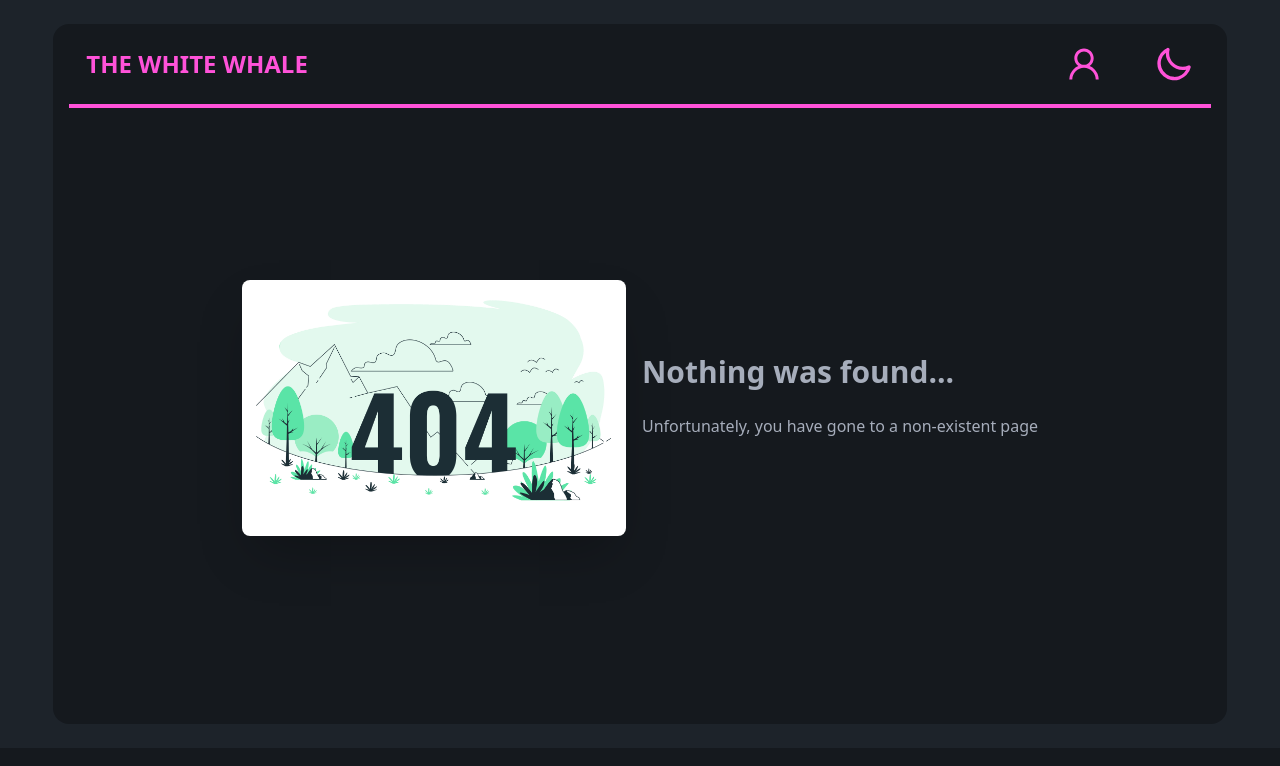
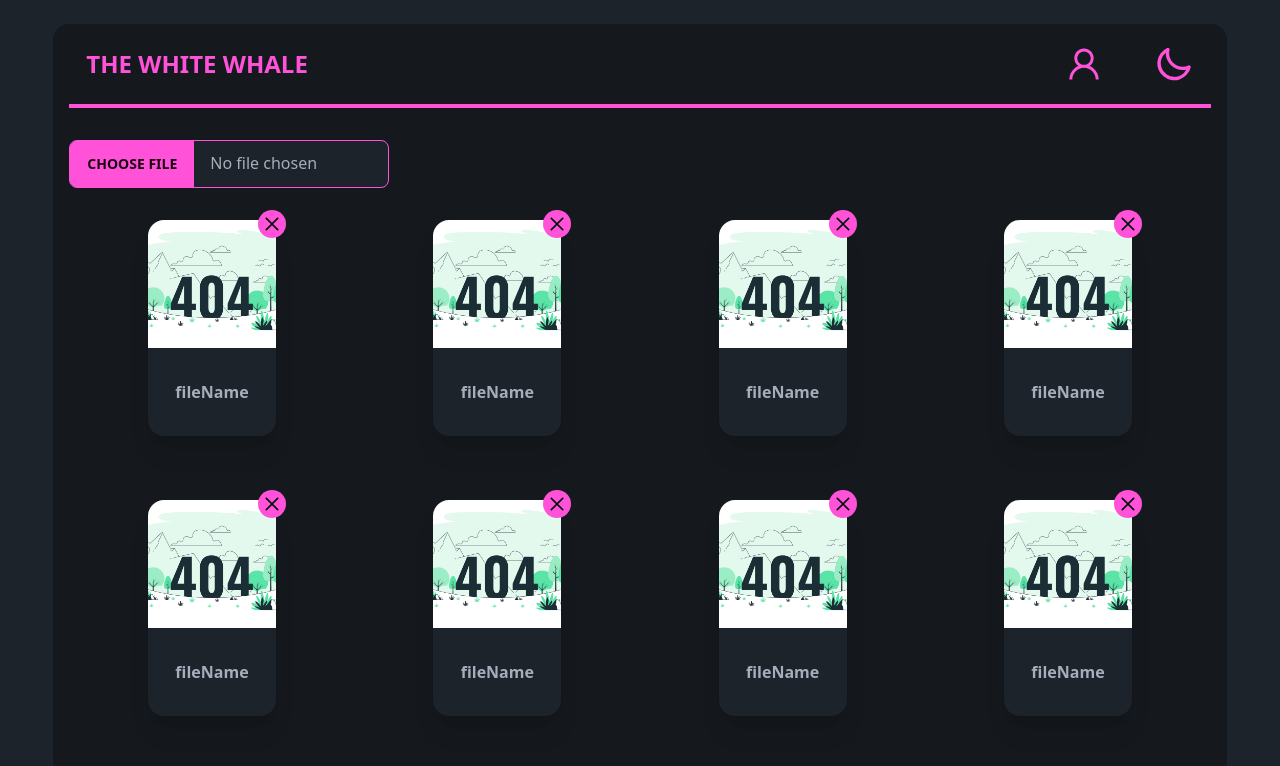
Before and after one commit to dadajonovich/belkit-test, a React (Vite) app: page /explorer in a window 1280 px wide. Shown: the top 766 px of the page. Built offline with nearby package versions, Linux system fonts and the light colour scheme.

Commit message:
create <Card /> and Explorer page

```diff
--- a/src/App.tsx
+++ b/src/App.tsx
@@ -5,20 +5,20 @@ import { SignIn } from './pages/SignIn';
 import { NotFound } from './pages/NotFound';
 import { SignUp } from './pages/SignUp';
 import { Home } from './pages/Home';
+import { Explorer } from './pages/Explorer';
 
 function App() {
   return (
     <div className="flex min-h-screen flex-col">
       <main className="mx-auto my-6 flex w-11/12 grow flex-col rounded-2xl bg-base-300 p-4">
         <Header />
-        <div className="flex grow flex-col justify-center">
         <Routes>
           <Route path="/" element={<Home />} />
           <Route path="/sign-in" element={<SignIn />} />
           <Route path="/sign-up" element={<SignUp />} />
+          <Route path="/explorer" element={<Explorer />} />
           <Route path="*" element={<NotFound />} />
         </Routes>
-        </div>
       </main>
       <Footer />
     </div>
--- /dev/null
+++ b/src/components/Card.tsx
@@ -0,0 +1,33 @@
+import NotFoundPick from '/404.jpg';
+import { AiOutlineClose } from 'react-icons/ai';
+
+type CardProps = {
+  imageSrc: string;
+  title: string;
+};
+
+export const Card = (props: CardProps) => {
+  const { imageSrc, title } = props;
+  return (
+    <div className="card indicator">
+      <span className="indicator-item m-1 rounded-full bg-secondary text-xl">
+        <AiOutlineClose className="m-1 cursor-pointer text-accent-content" />
+      </span>
+      <div className="card w-32 bg-base-100 shadow-xl">
+        <figure>
+          <img
+            className="aspect-square object-cover"
+            // src={imageSrc}
+            src={NotFoundPick}
+            // alt={title}
+          />
+        </figure>
+        <div className="card-body">
+          <div className="flex items-center justify-center gap-1 text-base font-bold">
+            <p>fileName</p>
+          </div>
+        </div>
+      </div>
+    </div>
+  );
+};
--- /dev/null
+++ b/src/components/FileInput.tsx
@@ -0,0 +1,8 @@
+export const FileInput = () => {
+  return (
+    <input
+      type="file"
+      className="file-input file-input-bordered file-input-secondary w-full max-w-xs"
+    />
+  );
+};
--- a/src/components/Header.tsx
+++ b/src/components/Header.tsx
@@ -9,7 +9,7 @@ export const Header = () => {
   const navigate = useNavigate();
   const [, toggleTheme] = useTheme();
   const [isAuthorized, removeAuthorized] = useAuthorized();
-  const [signOut, { data, error, isError }] = useSignOutMutation();
+  const [signOut, { data, error }] = useSignOutMutation();
 
   useEffect(() => {
     console.log(data);
@@ -29,17 +29,20 @@ export const Header = () => {
 
   return (
     <>
-      <header className="sticky flex items-center justify-between text-secondary">
+      <header className="flex items-center justify-between text-secondary">
         <Link to="/" className="btn btn-ghost text-2xl font-bold uppercase">
           The White Whale
         </Link>
         <div className="flex items-center gap-4">
           {isAuthorized ? (
-            <details className="dropdown ">
+            <details className="dropdown">
               <summary className="btn">
                 <AiOutlineUser className="h-10 w-10 text-secondary" />
               </summary>
-              <ul className="menu dropdown-content z-[1] w-[120px] rounded-box bg-base-100 p-2 shadow">
+              <ul className="menu dropdown-content z-[1] w-[160px] rounded-box bg-base-100 p-2 shadow">
+                <li>
+                  <Link to="/explorer">File manager</Link>
+                </li>
                 <li>
                   <button onClick={() => signOut()}>Sign out</button>
                 </li>
--- a/src/pages/Explorer.tsx
+++ b/src/pages/Explorer.tsx
@@ -1,8 +1,15 @@
+import { Card } from '../components/Card';
+import { FileInput } from '../components/FileInput';
+
 export const Explorer = () => {
   return (
-    <input
-      type="file"
-      className="file-input file-input-bordered file-input-primary w-full max-w-xs"
-    />
+    <div className="mt-8">
+      <FileInput />
+      <div className="mt-8 grid grid-cols-4 justify-items-center gap-y-16">
+        {[...new Array(12)].map((_, index) => (
+          <Card key={index} />
+        ))}
+      </div>
+    </div>
   );
 };
--- a/src/pages/Home.tsx
+++ b/src/pages/Home.tsx
@@ -2,10 +2,13 @@ import { Skeleton } from '../components/Skeleton';
 
 export const Home = () => {
   return (
-    <div className="mt-8 grid grid-cols-2 justify-items-center gap-y-16">
-      {[...new Array(4)].map((_, index) => (
-        <Skeleton className={'h-96 w-96'} key={index} />
-      ))}
+    <div className="flex grow justify-center">
+      {' '}
+      <div className="mt-8 grid grid-cols-2 justify-items-center gap-16">
+        {[...new Array(4)].map((_, index) => (
+          <Skeleton className={'h-96 w-96'} key={index} />
+        ))}
+      </div>
     </div>
   );
 };
--- a/src/pages/SignIn.tsx
+++ b/src/pages/SignIn.tsx
@@ -32,7 +32,7 @@ export const SignIn = () => {
   }, [error]);
 
   return (
-    <div className="hero ">
+    <div className="hero flex grow items-center justify-center">
       <div className="hero-content flex-col lg:flex-row-reverse">
         <div className="card w-full max-w-sm shrink-0 bg-base-100 shadow-2xl">
           <form ref={formRef} onSubmit={handleSubmit} className="card-body">
@@ -71,7 +71,7 @@ export const SignIn = () => {
               )}
               <Link
                 to="/sign-up"
-                className="link-hover link label-text-alt mt-4 text-center "
+                className="link-hover link label-text-alt mt-4 text-center"
               >
                 Sign up
               </Link>
--- a/src/pages/SignUp.tsx
+++ b/src/pages/SignUp.tsx
@@ -20,7 +20,7 @@ export const SignUp = () => {
     if (data?.status === 'ok') {
       navigate('/');
     }
-  }, [data, navigate]);
+  }, [data]);
 
   useEffect(() => {
     console.log(error);
@@ -28,10 +28,10 @@ export const SignUp = () => {
     /*     if (error && 'originalStatus' in error && error.originalStatus === 200) {
       // navigate('/');
     } */
-  }, [error, navigate]);
+  }, [error]);
   return (
     <>
-      <div className="hero">
+      <div className="hero flex grow items-center justify-center">
         <div className="hero-content flex-col lg:flex-row-reverse">
           <div className="card w-full max-w-sm shrink-0 bg-base-100 shadow-2xl">
             <form ref={formRef} onSubmit={handleSubmit} className="card-body">
```
Lines whose indentation alone changed are shown as unchanged.
